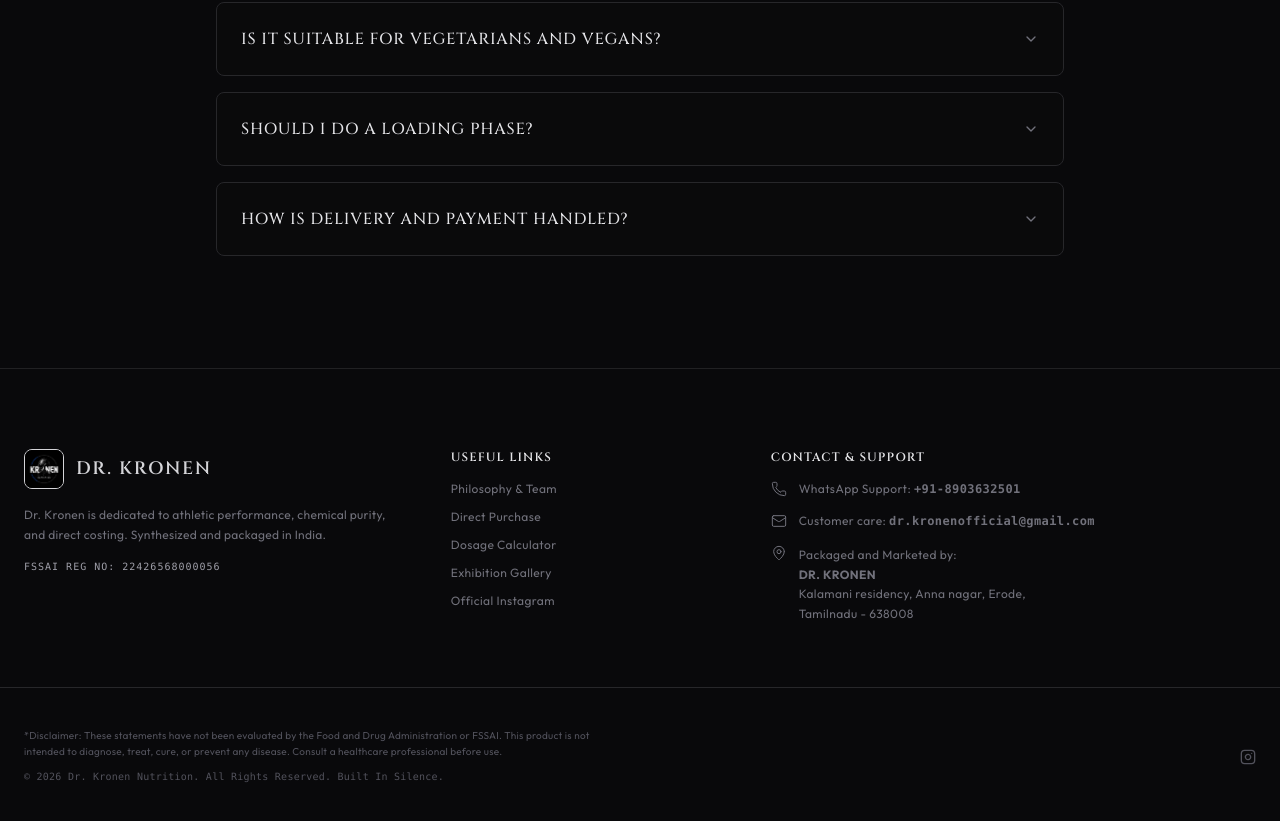
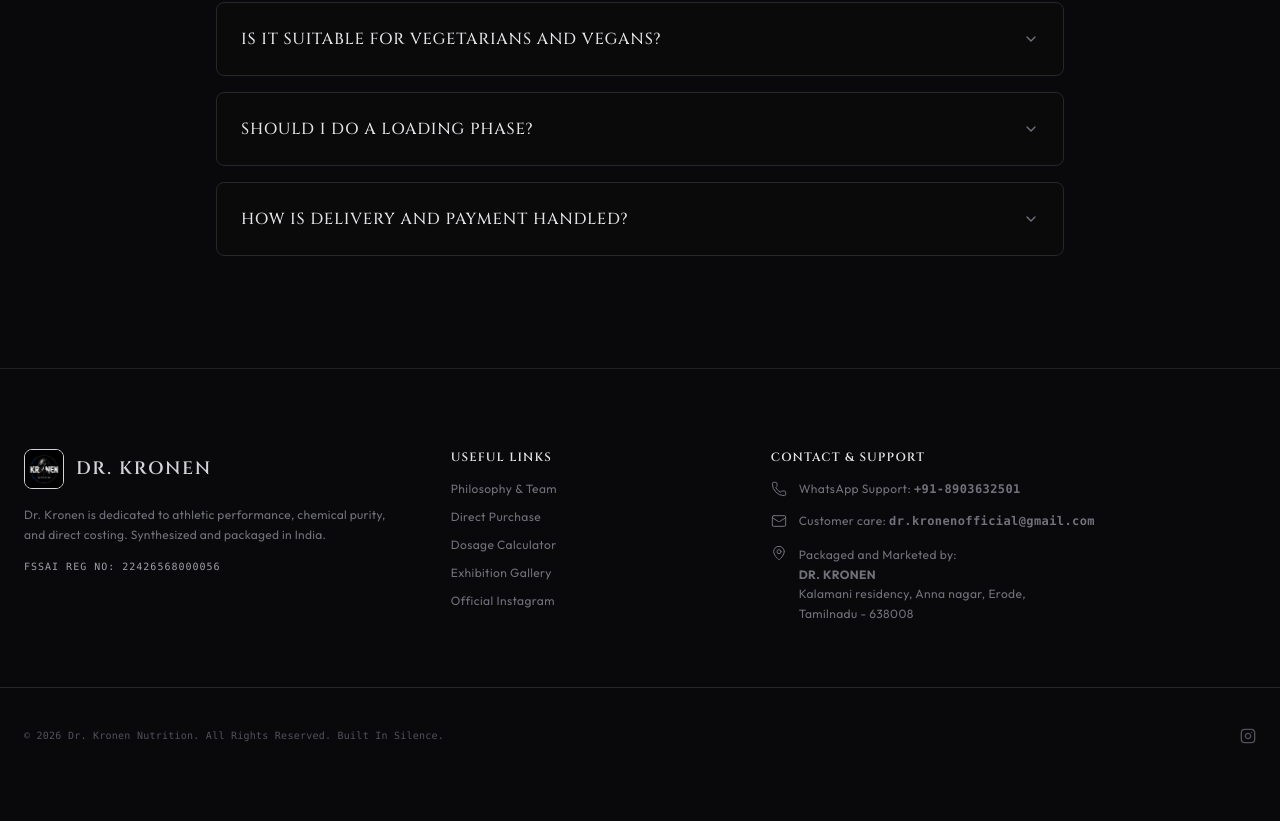
Before and after one commit to SAKTHIVEL280/DrKronen, a React (Vite) app: page / in a window 1280 px wide. Shown: the part 7359-8180 px from the top of the page. Built offline with nearby package versions, Linux system fonts and the light colour scheme.

Commit message:
design: remove FDA and FSSAI disclaimer from footer

```diff
--- a/src/components/Footer.tsx
+++ b/src/components/Footer.tsx
@@ -72,9 +72,6 @@
       {/* Disclaimers & Copyright */}
       <div className="max-w-7xl mx-auto px-6 pt-10 flex flex-col md:flex-row items-center justify-between gap-6 text-[10px] text-zinc-600 tracking-wide">
         <div className="space-y-2 max-w-xl text-center md:text-left leading-relaxed">
-          <p>
-            *Disclaimer: These statements have not been evaluated by the Food and Drug Administration or FSSAI. This product is not intended to diagnose, treat, cure, or prevent any disease. Consult a healthcare professional before use.
-          </p>
           <p className="font-mono">
             © {new Date().getFullYear()} Dr. Kronen Nutrition. All Rights Reserved. Built In Silence.
           </p>
```
